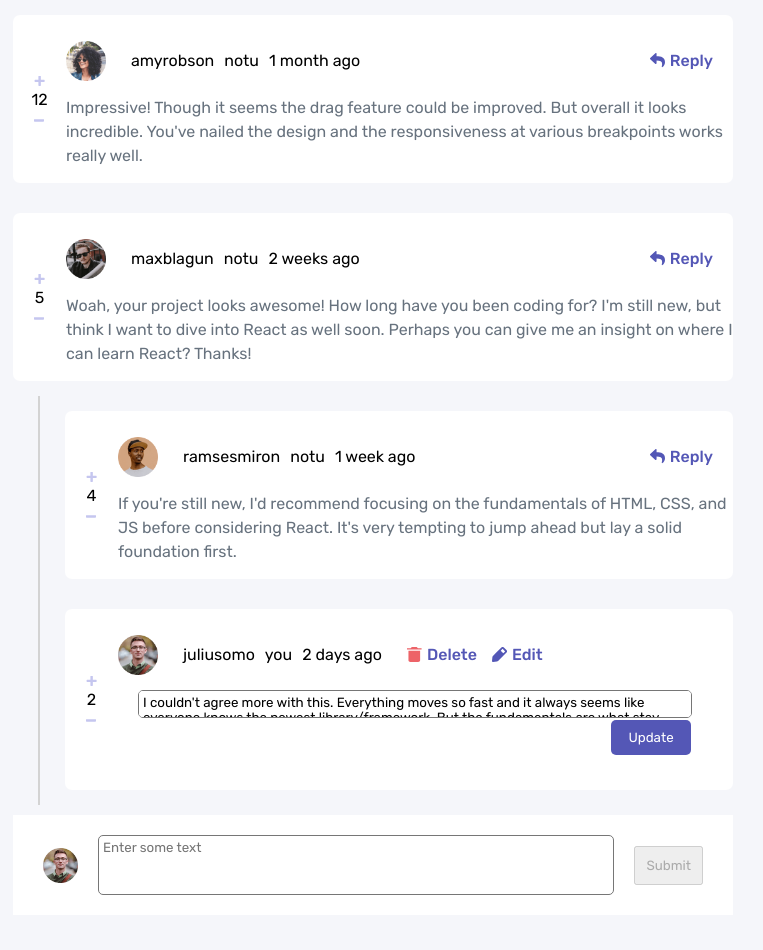
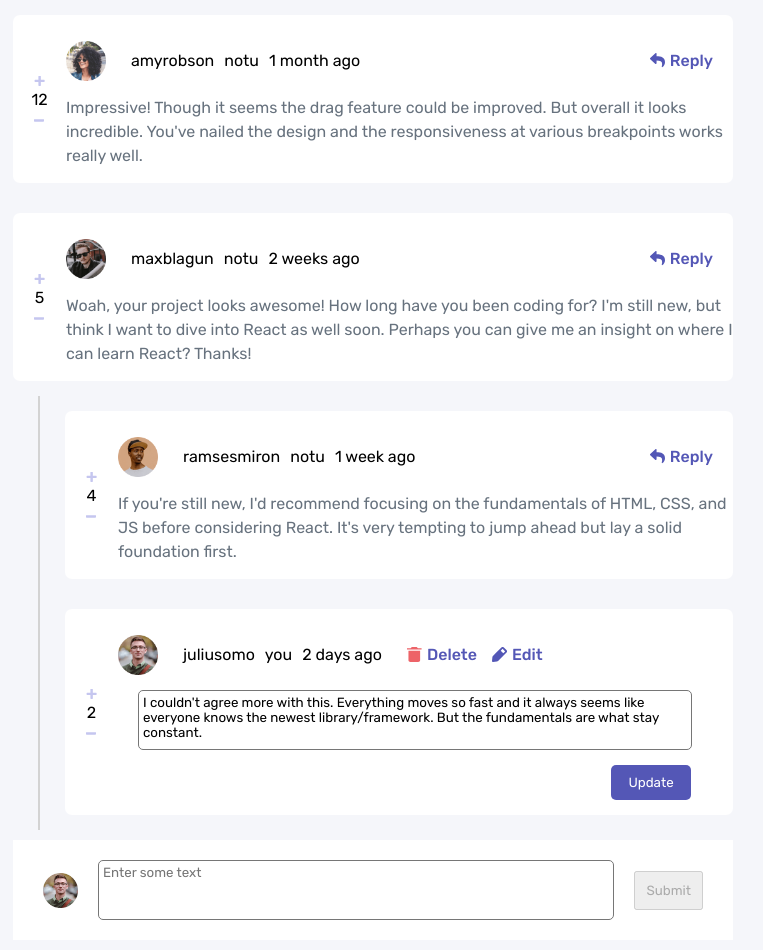
Before and after one commit to Berkeleyvh24/interactive-comments-section-main, a React (Vite) app: page / in a window 1280 px wide. Both pictures are taken after a click on the link "Edit". Shown: the whole page, without its empty margins (267-1030 px from the left). Before the commit the page ends 925 px from the top, so only its background shows below. Built offline with nearby package versions, Linux system fonts and the light colour scheme.

Commit message:
cleaned up css

```diff
--- a/src/Components/Comment.tsx
+++ b/src/Components/Comment.tsx
@@ -123,10 +123,11 @@ export default function CommentComponent({
             <div className="inner-edit">
               <div className="inner-comment-text">
                 <textarea
-                  value={inputValue}
-                  className="create-edit-input"
-                  onChange={handleInputChange}
-                  placeholder="Enter some text"
+                rows={5}
+                value={inputValue}
+                className="create-edit-input"
+                onChange={handleInputChange}
+                placeholder="Enter some text"
                 />
               </div>
               <div className="inner-edit-update-container">
--- a/src/Components/comment.css
+++ b/src/Components/comment.css
@@ -136,6 +136,7 @@
 .inner-edit-update-container{
     display: flex;
     justify-content: flex-end;
+    margin-bottom: -20px;
 }
 
 .inner-edit-update-button{
```
